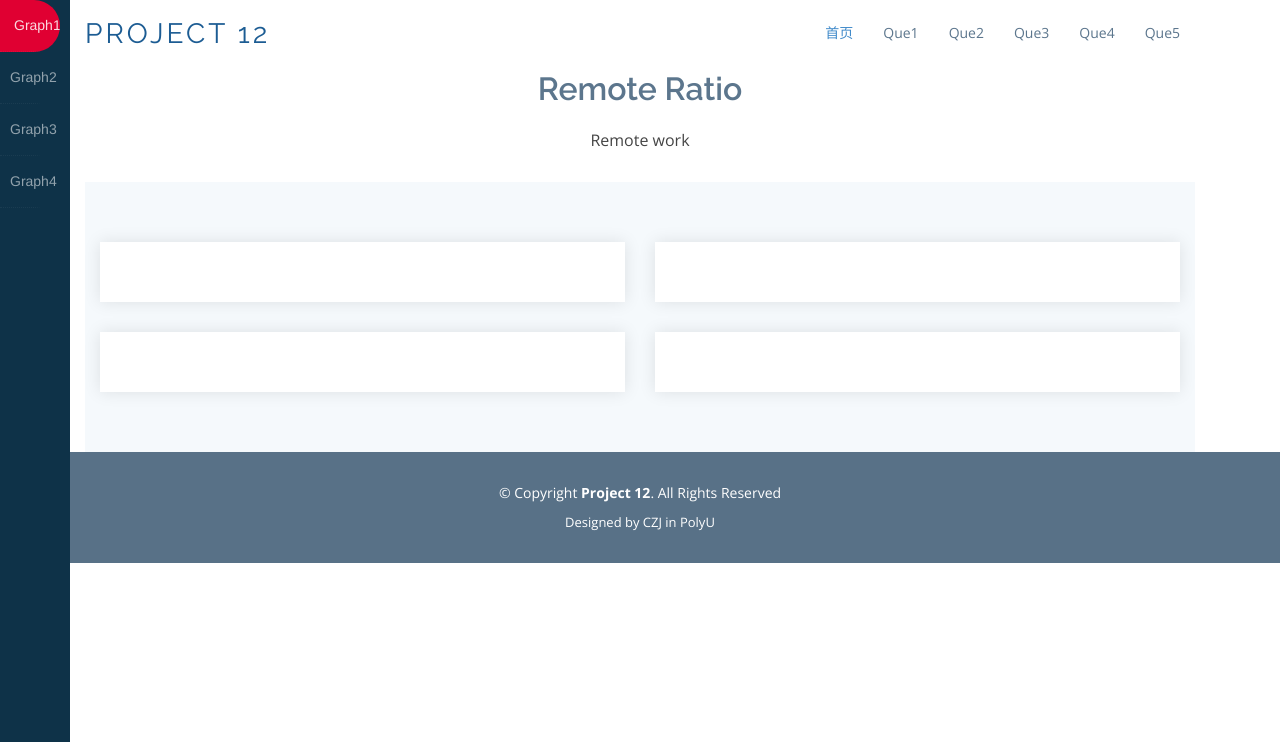
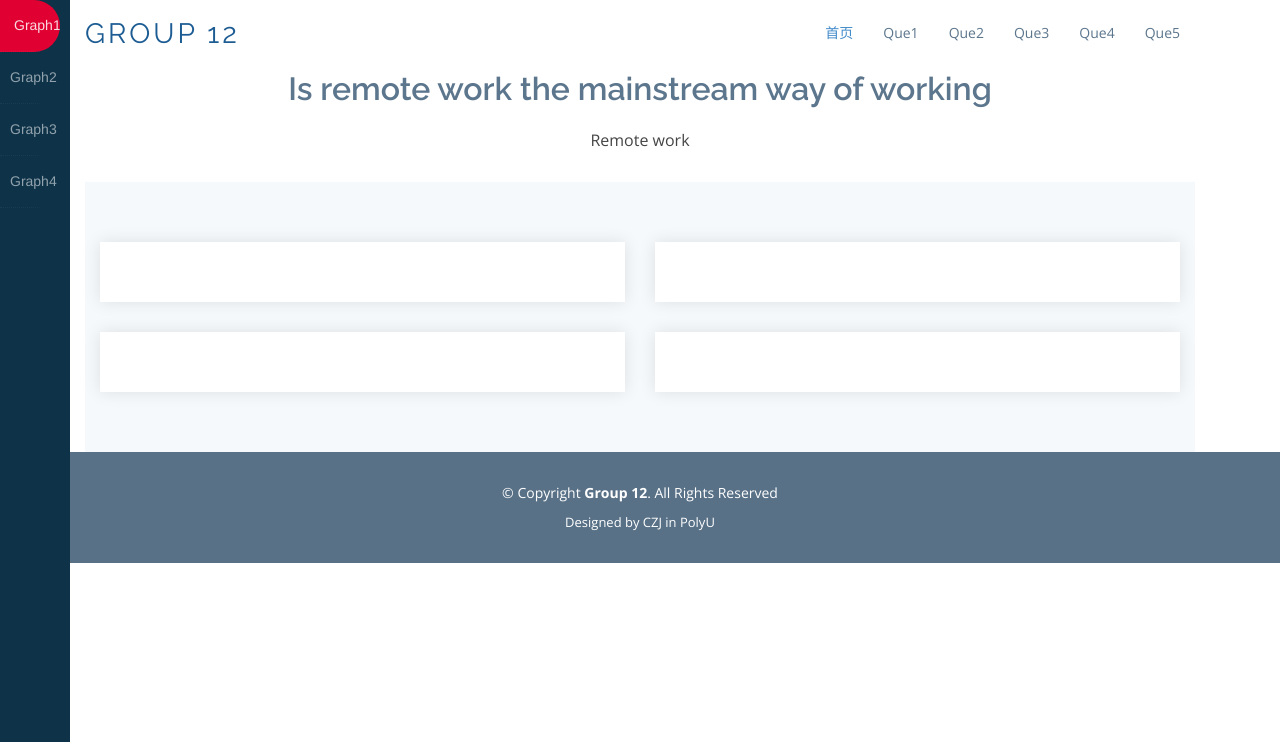
Before and after one commit to Orange2107/Data-Analysis-On-the-Salary-of-Data-Science, a Flask app: page /que2 in a window 1280 px wide. Shown: the top 742 px of the page. Run offline with Flask 2, Linux system fonts and the light colour scheme; some libraries are stand-ins or nearby versions.

Commit message:
changes names

```diff
--- a/templates/index.html
+++ b/templates/index.html
@@ -5,7 +5,7 @@
   <meta charset="utf-8">
   <meta content="width=device-width, initial-scale=1.0" name="viewport">
 
-  <title>Project 12</title>
+  <title>Group 12</title>
   <meta content="" name="descriptison">
   <meta content="" name="keywords">
 
@@ -44,7 +44,7 @@
     <div class="container">
 
       <div class="logo float-left">
-        <h1 class="text-light"><span>PROJECT12</span></h1>
+        <h1 class="text-light"><span>Group 12</span></h1>
         <!-- Uncomment below if you prefer to use an image logo -->
         <!-- <a href="temp.html"><img src="static/assets/img/logo.png" alt="" class="img-fluid"></a>-->
       </div>
@@ -148,7 +148,7 @@
   <footer id="footer">
     <div class="container">
       <div class="copyright">
-        &copy; Copyright <strong><span>Project 12</span></strong>. All Rights Reserved
+        &copy; Copyright <strong><span>Group 12</span></strong>. All Rights Reserved
       </div>
       <div class="credits">
         <!-- All the links in the footer should remain intact. -->
--- a/templates/que2.html
+++ b/templates/que2.html
@@ -6,7 +6,7 @@
   <meta content="width=device-width, initial-scale=1.0" name="viewport">
 
 
-  <title>Project 12</title>
+  <title>Group 12</title>
   <meta content="" name="descriptison">
   <meta content="" name="keywords">
 
@@ -57,7 +57,7 @@
         <div class="container">
 
       <div class="logo float-left">
-        <h1 class="text-light"><a href="temp.html"><span>Project 12</span></a></h1>
+        <h1 class="text-light"><a href="temp.html"><span>Group 12</span></a></h1>
         <!-- Uncomment below if you prefer to use an image logo -->
         <!-- <a href="temp.html"><img src="static/assets/img/logo.png" alt="" class="img-fluid"></a>-->
       </div>
@@ -79,7 +79,7 @@
   <!-- ======= 首页模块 ======= -->
   <div class="container" >
         <div class="section-title">
-            <h2>Remote Ratio</h2>
+            <h2>Is remote work the mainstream way of working</h2>
             <p>Remote work</p>
         </div>
 
@@ -120,7 +120,7 @@
   <footer id="footer">
     <div class="container">
       <div class="copyright">
-        &copy; Copyright <strong><span>Project 12</span></strong>. All Rights Reserved
+        &copy; Copyright <strong><span>Group 12</span></strong>. All Rights Reserved
       </div>
       <div class="credits">
         Designed by CZJ in PolyU
```
Also changed, not shown: templates/que1.html (+4 -4 lines), templates/que3.html (+4 -4 lines), templates/que4.html (+4 -4 lines), templates/que5.html (+4 -4 lines).
